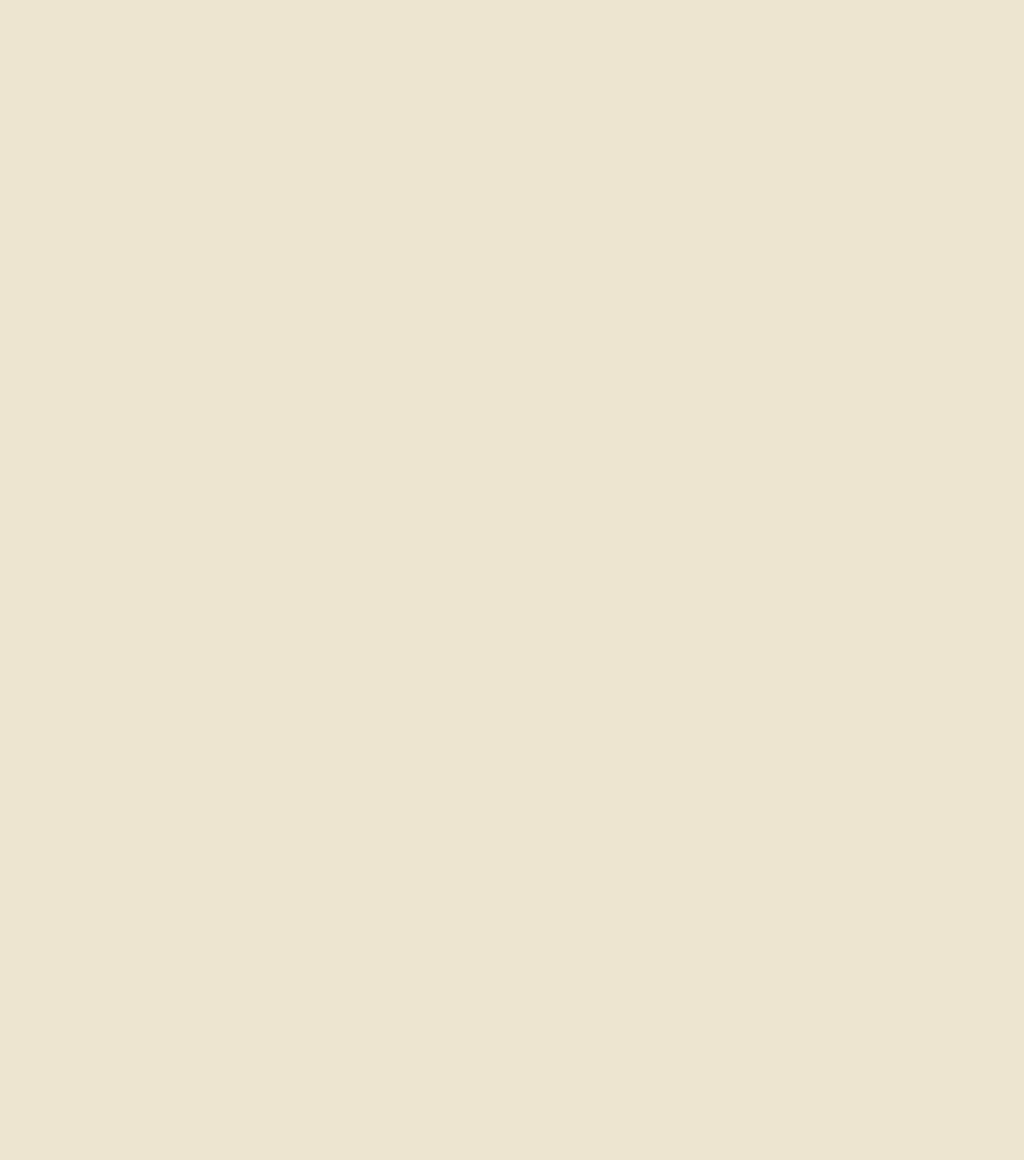
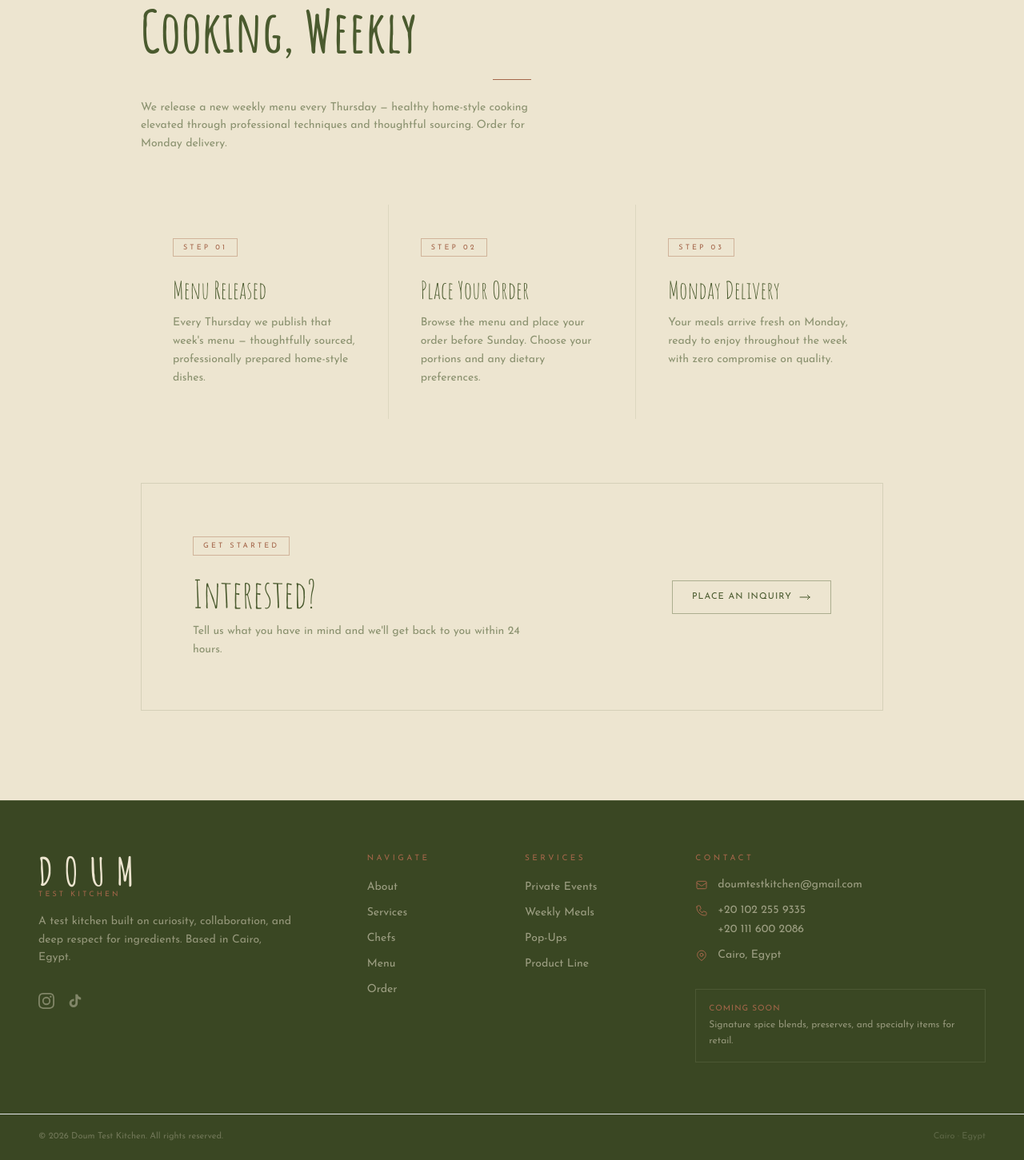
Before and after one commit to doum-kitchen/doum-kitchen.github.io, a Vue app: page /services/weekly-meals in a window 1280 px wide. Before the commit this address had no page. Shown: the part 317-1768 px from the top of the page at 80% size. Before the commit the page ends 800 px from the top, so only its background shows below. Built offline with nearby package versions, Linux system fonts and the light colour scheme.

Commit message:
Add dedicated detail page for each service
- Create reusable ServiceDetailPage driven by shared services data
- Link all four Services cards to /services/<slug>
- Add Back to Home link, redirect old /weekly-meals, catch-all to home

Co-Authored-By: Claude Opus 4.8 <noreply@anthropic.com>

```diff
--- a/src/components/ServicesSection.vue
+++ b/src/components/ServicesSection.vue
@@ -62,31 +62,12 @@
 </template>
 
 <script setup>
-const services = [
-  {
-    tag: 'Private Events',
-    title: 'Fine Dining, Casual Events',
-    description:
-      'Choose from our themed menus and we bring the full experience to your home — chefs, assistants, service, and every detail. Premium seasonal ingredients, served family-style or fully plated. You host. We take care of everything else. For more relaxed gatherings, we also create lively, informal experiences built around sharing — passing trays, beautifully crafted finger food, and themed evenings in a social, playful format.',
-  },
-  {
-    tag: 'Weekly Meals',
-    title: 'Elevated Home Cooking, Weekly',
-    description:
-      'We release a new weekly menu every Thursday — healthy home-style cooking elevated through professional techniques and thoughtful sourcing. Order for Monday delivery of your comforting, balanced meals, combining home cooking with the precision of a professional kitchen.',
-    route: '/weekly-meals',
-  },
-  {
-    tag: 'Pop-Ups',
-    title: 'Experimentation as Storytelling',
-    description:
-      'Each pop-up revolves around seasonal and local ingredients transformed into carefully curated menus that reflect memories, places, encounters, and ideas. No two are alike — temporary, evolving, and deeply personal culinary experiences. A space to test ideas, collaborate with creatives, and celebrate whatever inspires us.',
-  },
-  {
-    tag: 'Product Line',
-    title: 'Signature Products',
-    description:
-      'Development of signature products including spice blends, preserves, and specialty items for retail distribution — each one a distillation of the techniques, ingredients, and stories that define Doum Kitchen.',
-  },
-]
+import { services as serviceData } from '../data/services.js'
+
+const services = serviceData.map((s) => ({
+  tag: s.tag,
+  title: s.cardTitle,
+  description: s.cardDescription,
+  route: `/services/${s.slug}`,
+}))
 </script>
--- /dev/null
+++ b/src/data/services.js
@@ -0,0 +1,118 @@
+// Detail content for each service page. The `slug` is used in the URL
+// (/services/<slug>) and to match cards in the Services section.
+export const services = [
+  {
+    slug: 'private-events',
+    tag: 'Private Events',
+    cardTitle: 'Fine Dining, Casual Events',
+    title: 'Fine Dining,<br>Casual Events',
+    intro:
+      'Choose from our themed menus and we bring the full experience to your home — chefs, assistants, service, and every detail. You host. We take care of everything else.',
+    cardDescription:
+      'Choose from our themed menus and we bring the full experience to your home — chefs, assistants, service, and every detail. Premium seasonal ingredients, served family-style or fully plated. You host. We take care of everything else. For more relaxed gatherings, we also create lively, informal experiences built around sharing — passing trays, beautifully crafted finger food, and themed evenings in a social, playful format.',
+    blocks: [
+      {
+        label: 'Plated Dinners',
+        title: 'Full Service',
+        description: 'Premium seasonal ingredients, served family-style or fully plated, with chefs and service staff handling every detail.',
+      },
+      {
+        label: 'Casual Gatherings',
+        title: 'Social & Playful',
+        description: 'Lively, informal experiences built around sharing — passing trays, crafted finger food, and themed evenings.',
+      },
+      {
+        label: 'Your Space',
+        title: 'We Come to You',
+        description: 'We bring the full kitchen experience to your home or venue. You host; we take care of everything else.',
+      },
+    ],
+    cta: { label: 'Plan Your Event', to: '/#order' },
+  },
+  {
+    slug: 'weekly-meals',
+    tag: 'Weekly Meals',
+    cardTitle: 'Elevated Home Cooking, Weekly',
+    title: 'Elevated Home<br>Cooking, Weekly',
+    intro:
+      'We release a new weekly menu every Thursday — healthy home-style cooking elevated through professional techniques and thoughtful sourcing. Order for Monday delivery.',
+    cardDescription:
+      'We release a new weekly menu every Thursday — healthy home-style cooking elevated through professional techniques and thoughtful sourcing. Order for Monday delivery of your comforting, balanced meals, combining home cooking with the precision of a professional kitchen.',
+    blocks: [
+      {
+        label: 'Step 01',
+        title: 'Menu Released',
+        description: "Every Thursday we publish that week's menu — thoughtfully sourced, professionally prepared home-style dishes.",
+      },
+      {
+        label: 'Step 02',
+        title: 'Place Your Order',
+        description: 'Browse the menu and place your order before Sunday. Choose your portions and any dietary preferences.',
+      },
+      {
+        label: 'Step 03',
+        title: 'Monday Delivery',
+        description: 'Your meals arrive fresh on Monday, ready to enjoy throughout the week with zero compromise on quality.',
+      },
+    ],
+    cta: { label: 'Place an Inquiry', to: '/#order' },
+  },
+  {
+    slug: 'pop-ups',
+    tag: 'Pop-Ups',
+    cardTitle: 'Experimentation as Storytelling',
+    title: 'Experimentation<br>as Storytelling',
+    intro:
+      'Each pop-up revolves around seasonal and local ingredients transformed into carefully curated menus that reflect memories, places, encounters, and ideas. No two are alike.',
+    cardDescription:
+      'Each pop-up revolves around seasonal and local ingredients transformed into carefully curated menus that reflect memories, places, encounters, and ideas. No two are alike — temporary, evolving, and deeply personal culinary experiences. A space to test ideas, collaborate with creatives, and celebrate whatever inspires us.',
+    blocks: [
+      {
+        label: 'Seasonal',
+        title: 'Of the Moment',
+        description: 'Built around seasonal and local ingredients, each menu is a snapshot of a place, a memory, or an idea.',
+      },
+      {
+        label: 'Collaborative',
+        title: 'A Creative Space',
+        description: 'A space to test ideas, collaborate with creatives, and celebrate whatever inspires us at the time.',
+      },
+      {
+        label: 'Limited',
+        title: 'Never the Same Twice',
+        description: 'Temporary, evolving, and deeply personal — no two pop-ups are ever alike.',
+      },
+    ],
+    cta: { label: 'Stay in the Loop', to: '/#order' },
+  },
+  {
+    slug: 'product-line',
+    tag: 'Product Line',
+    cardTitle: 'Signature Products',
+    title: 'Signature<br>Products',
+    intro:
+      'Development of signature products including spice blends, preserves, and specialty items for retail distribution — each one a distillation of the techniques, ingredients, and stories that define Doum Kitchen.',
+    cardDescription:
+      'Development of signature products including spice blends, preserves, and specialty items for retail distribution — each one a distillation of the techniques, ingredients, and stories that define Doum Kitchen.',
+    blocks: [
+      {
+        label: 'Spice Blends',
+        title: 'Crafted Flavor',
+        description: 'House spice blends built from the techniques and ingredients at the heart of our cooking.',
+      },
+      {
+        label: 'Preserves',
+        title: 'Seasons, Bottled',
+        description: 'Preserves that capture peak-season produce to be enjoyed long after the harvest.',
+      },
+      {
+        label: 'Specialty',
+        title: 'For Retail',
+        description: 'Specialty items developed for retail distribution — a distillation of the stories that define Doum.',
+      },
+    ],
+    cta: { label: 'Register Interest', to: '/#order' },
+  },
+]
+
+export const getService = (slug) => services.find((s) => s.slug === slug)
--- a/src/pages/WeeklyMealsPage.vue
+++ b/src/pages/ServiceDetailPage.vue
@@ -2,7 +2,7 @@
   <div class="min-h-screen bg-doum-cream">
     <NavBar />
 
-    <section class="pt-40 pb-28 max-w-5xl mx-auto px-6 lg:px-12">
+    <section v-if="service" class="pt-40 pb-28 max-w-5xl mx-auto px-6 lg:px-12">
 
       <!-- Header -->
       <div class="mb-16">
@@ -10,44 +10,41 @@
           <svg class="w-4 h-4" fill="none" stroke="currentColor" viewBox="0 0 24 24">
             <path stroke-linecap="round" stroke-linejoin="round" stroke-width="1.5" d="M7 16l-4-4m0 0l4-4m-4 4h18"/>
           </svg>
-          Back
+          Back to Home
         </RouterLink>
-        <p class="section-label text-doum-brown mb-4">Weekly Meals</p>
-        <h1 class="font-serif text-6xl md:text-7xl font-bold text-doum-green leading-tight">
-          Elevated Home<br>Cooking, Weekly
-        </h1>
+        <p class="section-label text-doum-brown mb-4">{{ service.tag }}</p>
+        <h1 class="font-serif text-6xl md:text-7xl font-bold text-doum-green leading-tight" v-html="service.title"></h1>
         <div class="divider"></div>
         <p class="font-sans text-doum-green/60 text-sm max-w-lg leading-relaxed">
-          We release a new weekly menu every Thursday — healthy home-style cooking elevated through
-          professional techniques and thoughtful sourcing. Order for Monday delivery.
+          {{ service.intro }}
         </p>
       </div>
 
-      <!-- How it works -->
+      <!-- Feature blocks -->
       <div class="grid sm:grid-cols-3 gap-px bg-doum-green/10 mb-20">
-        <div v-for="step in steps" :key="step.label" class="bg-doum-cream p-10">
+        <div v-for="block in service.blocks" :key="block.label" class="bg-doum-cream p-10">
           <p class="font-sans text-[9px] tracking-ultra uppercase text-doum-brown border border-doum-brown/40 inline-block px-3 py-1 mb-6">
-            {{ step.label }}
+            {{ block.label }}
           </p>
-          <h3 class="font-serif text-3xl text-doum-green mb-3">{{ step.title }}</h3>
-          <p class="font-sans text-doum-green/60 text-sm leading-relaxed">{{ step.description }}</p>
+          <h3 class="font-serif text-3xl text-doum-green mb-3">{{ block.title }}</h3>
+          <p class="font-sans text-doum-green/60 text-sm leading-relaxed">{{ block.description }}</p>
         </div>
       </div>
 
-      <!-- View menu CTA -->
+      <!-- CTA -->
       <div class="border border-doum-green/15 p-12 md:p-16 flex flex-col md:flex-row items-start md:items-center justify-between gap-8">
         <div>
-          <p class="font-sans text-[9px] tracking-ultra uppercase text-doum-brown border border-doum-brown/40 inline-block px-3 py-1 mb-6">This Week</p>
-          <h2 class="font-serif text-4xl md:text-5xl text-doum-green mb-3">See What's on the Menu</h2>
+          <p class="font-sans text-[9px] tracking-ultra uppercase text-doum-brown border border-doum-brown/40 inline-block px-3 py-1 mb-6">Get Started</p>
+          <h2 class="font-serif text-4xl md:text-5xl text-doum-green mb-3">Interested?</h2>
           <p class="font-sans text-doum-green/60 text-sm max-w-md leading-relaxed">
-            Our weekly menu is updated every Thursday. Browse this week's dishes and place your order for Monday delivery.
+            Tell us what you have in mind and we'll get back to you within 24 hours.
           </p>
         </div>
         <RouterLink
-          to="/#menu"
+          :to="service.cta.to"
           class="shrink-0 inline-flex items-center gap-2 font-sans text-[11px] tracking-widest uppercase text-doum-green border border-doum-green/40 px-6 py-3 hover:bg-doum-green hover:text-doum-cream transition-colors"
         >
-          View Our Menus
+          {{ service.cta.label }}
           <svg class="w-4 h-4" fill="none" stroke="currentColor" viewBox="0 0 24 24">
             <path stroke-linecap="round" stroke-linejoin="round" stroke-width="1.5" d="M17 8l4 4m0 0l-4 4m4-4H3"/>
           </svg>
@@ -61,24 +58,12 @@
 </template>
 
 <script setup>
+import { computed } from 'vue'
+import { useRoute } from 'vue-router'
 import NavBar from '../components/NavBar.vue'
 import FooterSection from '../components/FooterSection.vue'
+import { getService } from '../data/services.js'
 
-const steps = [
-  {
-    label: 'Step 01',
-    title: 'Menu Released',
-    description: 'Every Thursday we publish that week\'s menu — thoughtfully sourced, professionally prepared home-style dishes.',
-  },
-  {
-    label: 'Step 02',
-    title: 'Place Your Order',
-    description: 'Browse the menu and place your order before Sunday. Choose your portions and any dietary preferences.',
-  },
-  {
-    label: 'Step 03',
-    title: 'Monday Delivery',
-    description: 'Your meals arrive fresh on Monday, ready to enjoy throughout the week with zero compromise on quality.',
-  },
-]
+const route = useRoute()
+const service = computed(() => getService(route.params.slug))
 </script>
```
Also changed, not shown: src/router.js (+6 -2 lines).
